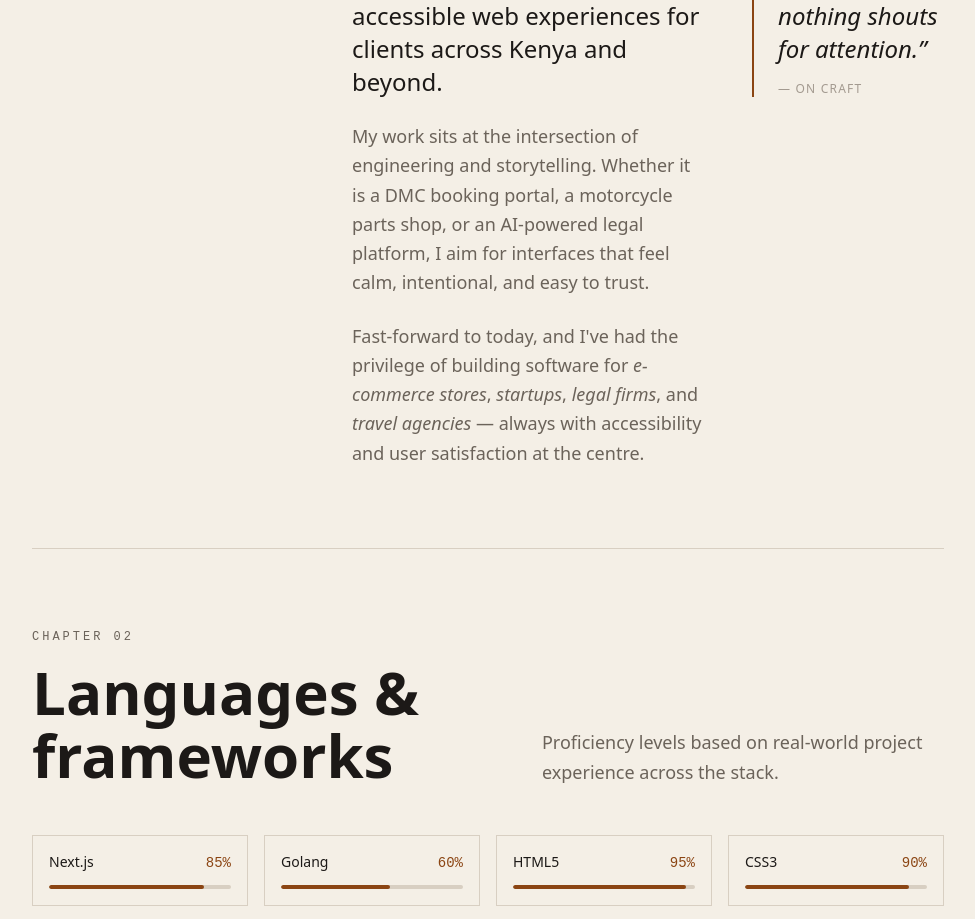
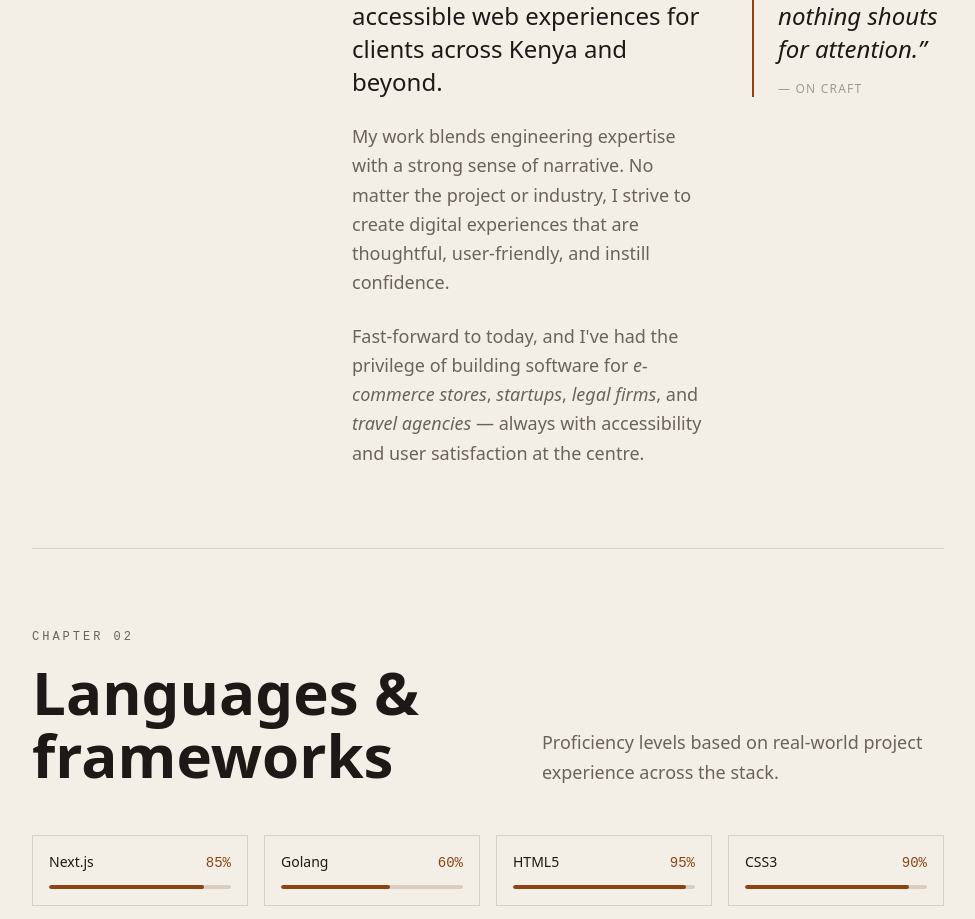
Before and after one commit to humphreyotieno1/Humphrey-Portfolio, a Next.js app in the folder magazine/: page / in a window 1280 px wide. Shown: the part 1047-1966 px from the top of the page, without its empty margins (296-1271 px from the left). Built offline with nearby package versions, Linux system fonts and the light colour scheme; no server answers; a web font is replaced by a local one.

Commit message:
refactor: update story description in content.ts to enhance clarity and user engagement

```diff
--- a/magazine/src/data/content.ts
+++ b/magazine/src/data/content.ts
@@ -7,7 +7,7 @@ export const site = {
   intro:
     "Hello, my name is Humphrey. I'm a software engineer who cares about clarity, craft, and the people on the other side of the screen. Since 2022 I've been turning ideas into fast, accessible web experiences for clients across Kenya and beyond.",
   story:
-    'My work sits at the intersection of engineering and storytelling. Whether it is a DMC booking portal, a motorcycle parts shop, or an AI-powered legal platform, I aim for interfaces that feel calm, intentional, and easy to trust.',
+    'My work blends engineering expertise with a strong sense of narrative. No matter the project or industry, I strive to create digital experiences that are thoughtful, user-friendly, and instill confidence.',
   email: 'humphreyotieno04@gmail.com',
   resume: '/resume.pdf',
   logo: '/favicon.ico',
```
